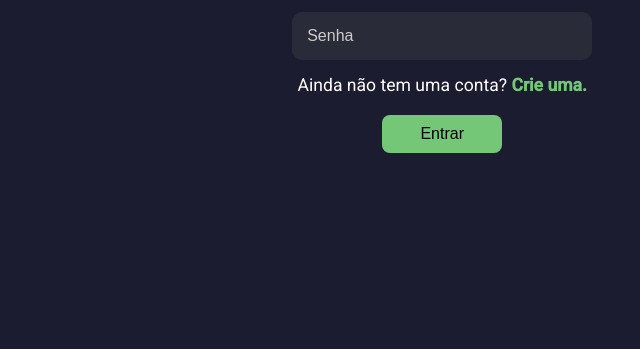
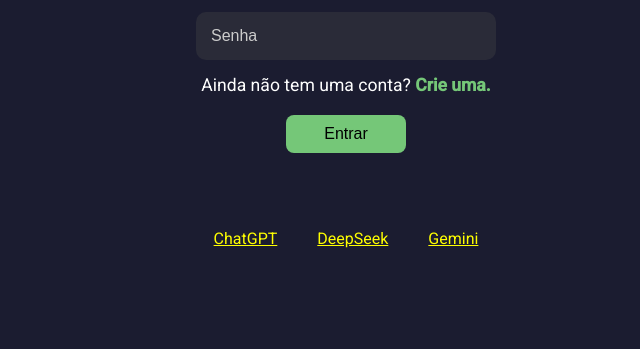
Before and after one commit to YuriIce22/SenaiTesteIA, a plain HTML site: page DeepSeek.html in a window 1280 px wide. Shown: the part 451-800 px from the top of the page, without its empty margins (294-934 px from the left). Drawn offline with Linux system fonts and the light colour scheme.

Commit message:
Update DeepSeek.html

```diff
--- a/DeepSeek.html
+++ b/DeepSeek.html
@@ -97,6 +97,21 @@
         .login-button:hover {
             background-color: rgb(100, 180, 100);
         }
+
+    .container-links{
+width: 100vw;
+display: flex;
+flex-direction: row;
+position: absolute;
+top: 85%;
+justify-content: center;
+}
+
+.container-links a{
+    color: yellow;
+    margin-left: 20px;
+    margin-right: 20px;
+}
     </style>
 </head>
 <body>
```
